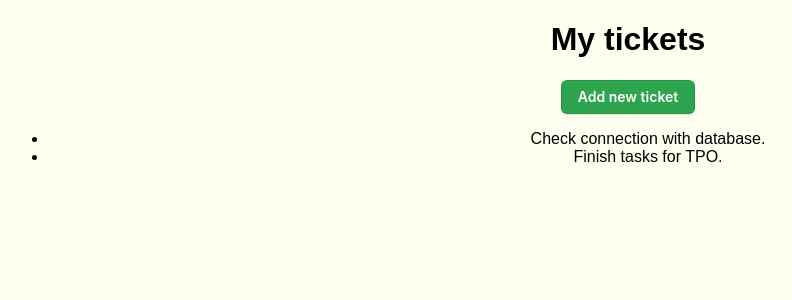
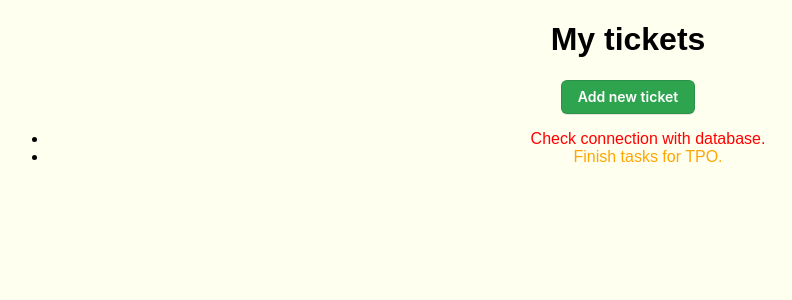
Before and after one commit to dsuszek/fast-ticket, a Django app: page / in a window 1280 px wide. Shown: the top 300 px of the page, without its empty margins (12-804 px from the left). Run offline with Django 4.2, Linux system fonts and the light colour scheme; data comes from the database, SQL or seed files in the repository; both versions use the stored data as it was after the commit.

Commit message:
The tickets have different colors based on its priority.

```diff
--- a/ticket/static/css/styles.css
+++ b/ticket/static/css/styles.css
@@ -1,5 +1,13 @@
-.important_ticket {
+#high_importance_ticket {
     color: red;
+}
+
+#medium_importance_ticket {
+    color: orange;
+}
+
+#low_importance_ticket {
+    color: green;
 }
 
 * {
@@ -32,7 +40,7 @@
     display: flex;
     align-items: center;
     position: relative;
-    box-shadow: 0px 0px 40px -2px rgba(0,0,0,3);
+    box-shadow: 0px 0px 40px -2px rgba(0, 0, 0, 3);
     z-index: 2;
 }
 
--- a/ticket/templates/main.html
+++ b/ticket/templates/main.html
@@ -18,13 +18,17 @@
             </button>
             <ul>
                 {% for ticket in tickets %}
-                    {% if ticket.priority == "high" %}
-                        <div class="important_ticket">
-                            <li><a href="/ticket/{{ ticket.id }}">{{ ticket.title }}</a></li>
+                    {% if ticket.priority == "High" %}
+                        <div class="ticket high_importance_ticket">
+                            <li><a href="/ticket/{{ ticket.id }}" style="color:red">{{ ticket.title }}</a></li>
+                        </div>
+                    {% elif ticket.priority == "Medium" %}
+                        <div class="ticket medium_importance_ticket">
+                            <li><a href="/ticket/{{ ticket.id }}" style="color:orange">{{ ticket.title }}</a></li>
                         </div>
                     {% else %}
-                        <div class="normal_ticket">
-                            <li><a href="/ticket/{{ ticket.id }}">{{ ticket.title }}</a></li>
+                        <div class="ticket low_importance_ticket">
+                            <li><a href="/ticket/{{ ticket.id }}" style="color:green">{{ ticket.title }}</a></li>
                         </div>
                     {% endif %}
                 {% endfor %}
@@ -33,7 +37,5 @@
         </div>
 
     </div>
-
-
 </body>
 </html>
```
Also changed, not shown: db.sqlite3, ticket/migrations/0010_alter_ticket_date.py (added).
